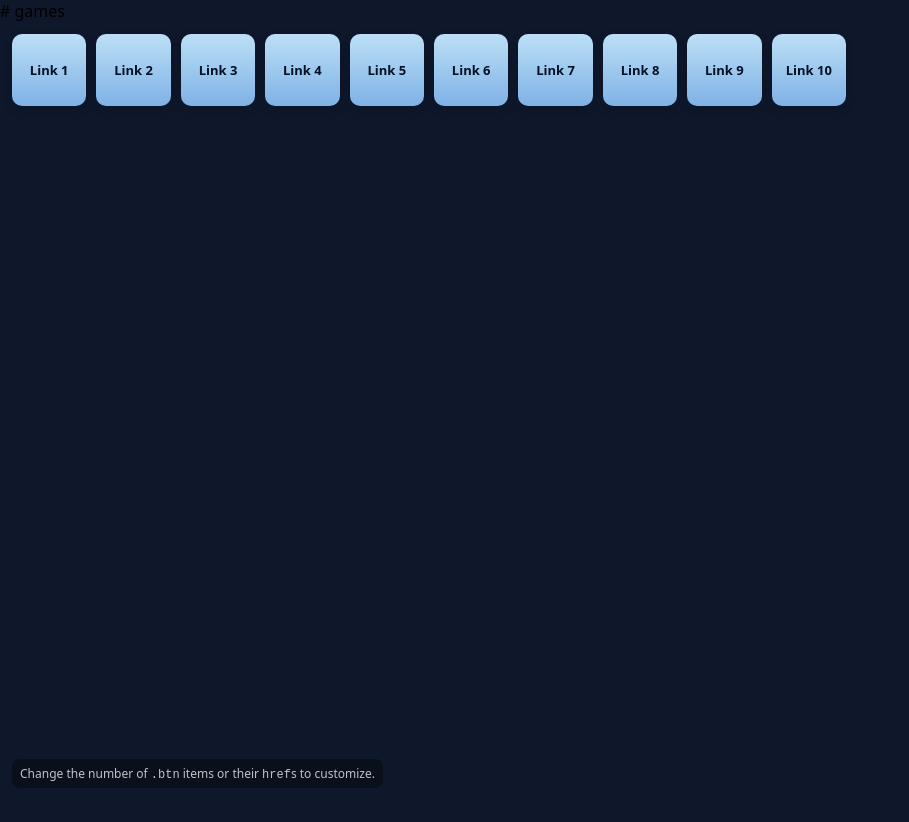
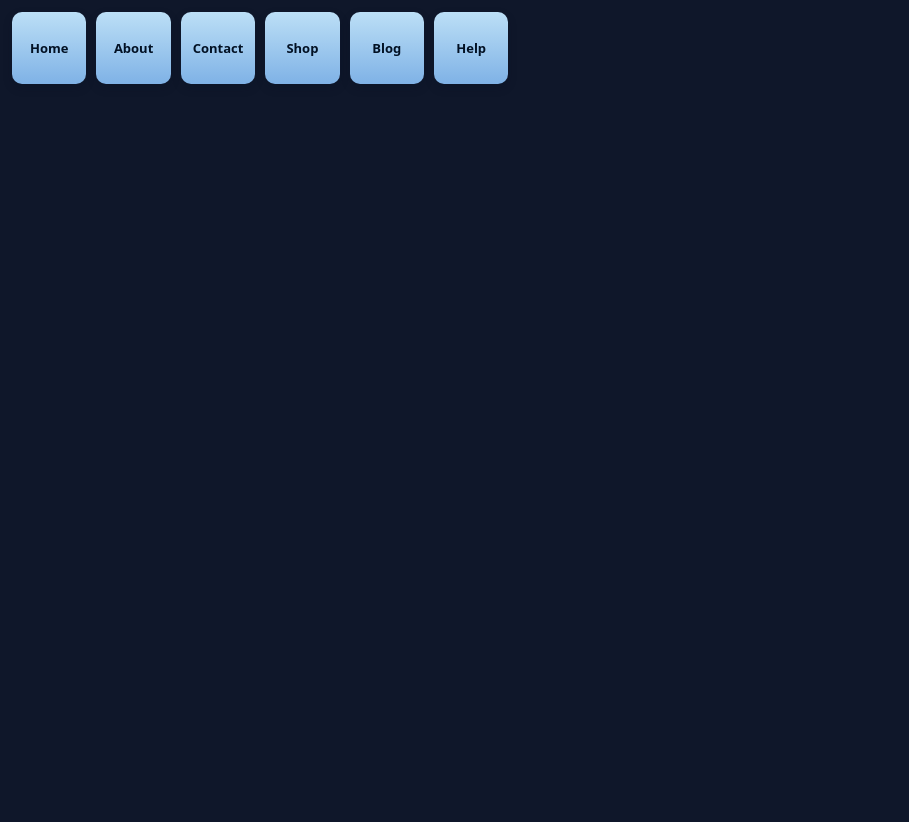
Before and after one commit to dkmelter/67, a plain HTML site: page index.html in a window 1280 px wide. Shown: the whole page, without its empty margins (0-909 px from the left). After the commit the page ends 800 px from the top, so only its background shows below. Drawn offline with Linux system fonts and the light colour scheme.

Commit message:
Update index.html

```diff
--- a/index.html
+++ b/index.html
@@ -1,38 +1,31 @@
-# games
 <!doctype html>
 <html lang="en">
 <head>
   <meta charset="utf-8" />
   <meta name="viewport" content="width=device-width,initial-scale=1" />
-  <title>Grid of Small Link Buttons</title>
+  <title>Custom Button Grid</title>
   <style>
-    /* Make page fill viewport */
     html, body {
       height: 100%;
       margin: 0;
       font-family: system-ui, -apple-system, "Segoe UI", Roboto, "Helvetica Neue", Arial;
-      background: #0f172a; /* dark-ish page bg */
-      -webkit-font-smoothing: antialiased;
+      background: #0f172a;
     }
-
-    /* Container: grid that fills page */
     .grid {
       display: grid;
-      grid-template-columns: repeat(auto-fill, minmax(72px, 1fr)); /* change 72px to change button size */
+      grid-template-columns: repeat(auto-fill, minmax(72px, 1fr));
       gap: 10px;
       padding: 12px;
       height: 100%;
       box-sizing: border-box;
-      align-content: start; /* allows scroll if many buttons */
+      align-content: start;
       overflow: auto;
     }
-
-    /* Anchor styled as small button */
     .btn {
       display: inline-flex;
       align-items: center;
       justify-content: center;
-      height: 72px;                 /* match minmax width for square look */
+      height: 72px;
       min-height: 72px;
       text-decoration: none;
       color: #021124;
@@ -44,68 +37,36 @@
       user-select: none;
       transition: transform 120ms ease, box-shadow 120ms ease;
     }
-
-    .btn:focus {
-      outline: 3px solid rgba(255,255,255,0.14);
-      outline-offset: 2px;
-    }
-
     .btn:hover {
       transform: translateY(-4px);
       box-shadow: 0 10px 18px rgba(2,17,36,0.35);
     }
-
-    .btn:active {
-      transform: translateY(-1px) scale(.995);
-    }
-
-    /* Small label under grid (optional) */
-    .hint {
-      position: fixed;
-      left: 12px;
-      bottom: 12px;
-      color: rgba(255,255,255,0.75);
-      font-size: 12px;
-      background: rgba(0,0,0,0.35);
-      padding: 6px 8px;
-      border-radius: 8px;
-    }
   </style>
 </head>
 <body>
-  <div class="grid" id="grid">
-    <!-- Example static buttons (you can add/change hrefs here) -->
-    <a class="btn" href="https://example.com/1" target="_blank" rel="noopener">drive mad</a>
-    <a class="btn" href="https://example.com/2" target="_blank" rel="noopener">retro bowl</a>
-    <a class="btn" href="https://example.com/3" target="_blank" rel="noopener">Link 3</a>
-    <a class="btn" href="https://example.com/4" target="_blank" rel="noopener">Link 4</a>
-    <a class="btn" href="https://example.com/5" target="_blank" rel="noopener">Link 5</a>
-    <a class="btn" href="https://example.com/6" target="_blank" rel="noopener">Link 6</a>
-    <a class="btn" href="https://example.com/7" target="_blank" rel="noopener">Link 7</a>
-    <a class="btn" href="https://example.com/8" target="_blank" rel="noopener">Link 8</a>
-    <!-- Add as many as you want; grid will wrap to fill the page -->
-  </div>
+  <div class="grid" id="grid"></div>
 
-  <div class="hint">Change the number of <code>.btn</code> items or their <code>href</code>s to customize.</div>
+  <script>
+    // ✏️ Change the button names and destinations here:
+    const buttons = [
+      { name: "Home", href: "https://example.com/home" },
+      { name: "About", href: "https://example.com/about" },
+      { name: "Contact", href: "https://example.com/contact" },
+      { name: "Shop", href: "https://example.com/shop" },
+      { name: "Blog", href: "https://example.com/blog" },
+      { name: "Help", href: "https://example.com/help" }
+    ];
 
-  <!-- Optional: quick script to fill the page with N demo buttons -->
-  <script>
-    // If you prefer to auto-generate many small buttons, set N below.
-    // Set N = 0 to disable auto-generation and use the static anchors above.
-    const N = 10; // change to preferred number of buttons (0 to disable)
-    if (N > 0) {
     const grid = document.getElementById('grid');
-      grid.innerHTML = ''; // remove static examples
-      for (let i = 1; i <= N; i++) {
+    buttons.forEach(btn => {
       const a = document.createElement('a');
       a.className = 'btn';
-        a.href = `https://example.com/${i}`;
+      a.href = btn.href;
       a.target = '_blank';
       a.rel = 'noopener';
-        a.textContent = `Link ${i}`;
+      a.textContent = btn.name;
       grid.appendChild(a);
-      }
-    }
+    });
   </script>
 </body>
 </html>
```
Lines whose indentation alone changed are shown as unchanged.
